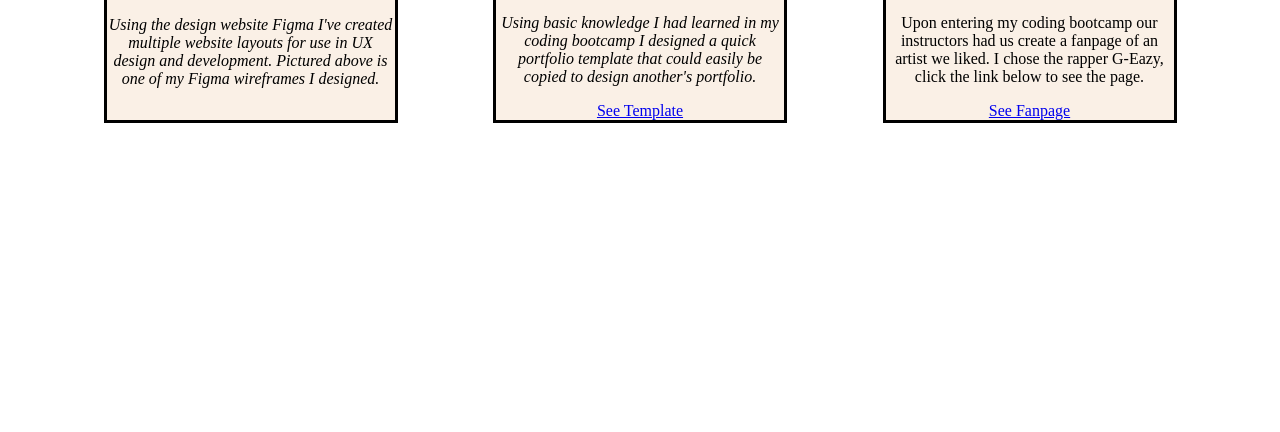
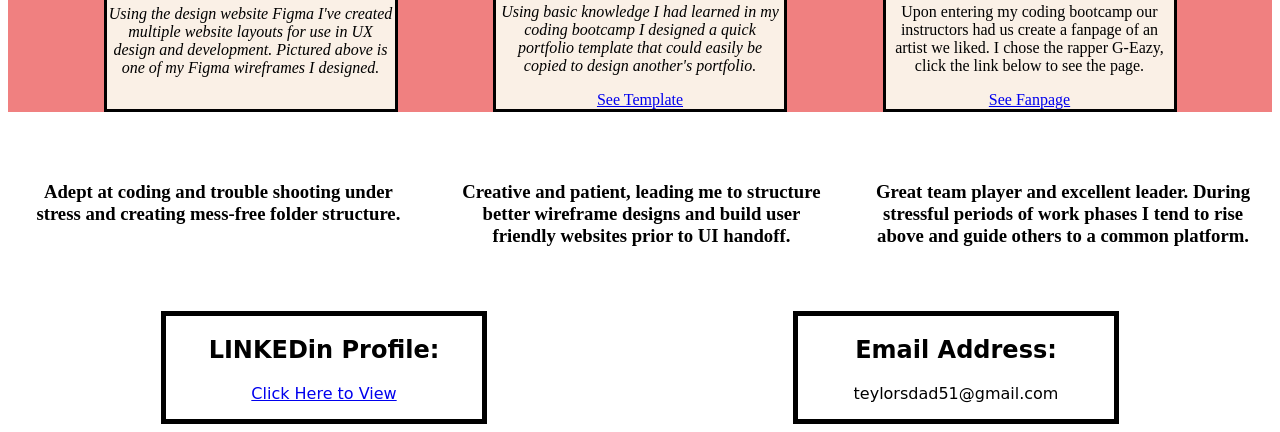
Before and after one commit to Drewbo51/Bootstrap_Portfolio1, a plain HTML site: page index.html in a window 1280 px wide. Shown: the part 1257-1689 px from the top of the page. Before the commit the page ends 1388 px from the top, so only its background shows below. Drawn offline with Linux system fonts and the light colour scheme.

Commit message:
FinalTouches

```diff
--- a/CSS/style.css
+++ b/CSS/style.css
@@ -87,6 +87,7 @@
 
 .work {
     text-align: center;
+    font-family: cursive;
 }
 
 .cardIMG1, .carIMG2 .cardIMG3 {
@@ -104,3 +105,53 @@
 #card2 {
     text-align: center;
 }
+
+.skills {
+    display: grid;
+    grid-template-columns: auto auto auto;
+    grid-template-rows: auto;
+    grid-template-areas:
+
+    "firstSET secondSET thirdSET"
+
+    ;
+}
+
+.firstSET {
+    grid-area: firstSET;
+    margin-top: 50px;
+    text-align: center;
+    padding: 0 20px;
+}
+
+.secondSET {
+    grid-area: secondSET;
+    margin-top: 50px;
+    text-align: center;
+    padding: 0 20px;
+}
+
+.thirdSET {
+    grid-area: thirdSET;
+    margin-top: 50px;
+    text-align: center;
+    padding: 0 20px;
+}
+
+.workBODY {
+    background-color: lightcoral;
+}
+
+.CONTACT {
+    text-align: center;
+    font-family: cursive;
+    display: flex;
+    flex-flow: wrap;
+    justify-content: space-around;
+    margin-top: 45px;
+}
+
+.contact-item {
+    width: 25%;
+    border: 5px solid black;
+}
--- a/index.html
+++ b/index.html
@@ -8,6 +8,7 @@
 
 <body>
 
+<!--Took navigation bar from Bootstrap-->
 <div class="navLOGO">
         <img id="navIMG" src="images/edho-pratama-T6fDN60bMWY-unsplash.jpg" width="175px" height="160px" alt="logo">
         <h1 class="nameNAV">Andrew Evans</h1>
@@ -28,6 +29,7 @@
         </li>
       </ul>
 
+<!--Took jumbotron from Bootstrap-->
     <div class="jumbotron">
         <div class="nameTRON">
             <h2><u>TITLE</u><br>My name is Andrew Evans, I am a web designer who has experience in UX design and development as well as coding and UI interface.</h2>
@@ -38,9 +40,12 @@
         <div class="picTRON"><img id="IMAGEtron" src="images/20190822_201743.jpg" alt="stud" width="550px" height="498px"></div>
       </div>
 
-<h1 class="work">WORK</h1>
+      <section class="workBODY">
 
-    <section class="CARDS">
+        <h1 class="work">WORK</h1>
+
+<!--Took cards from Bootstrap-->
+        <section class="CARDS">
 
         <div class="card" id="card1" style="width: 18rem;">
             <img src="images/Challenge3wireframe.png" width="175px" height="350px" class="cardIMG1" alt="wireframe">
@@ -54,7 +59,7 @@
             <div class="card-body">
               <u><h3 class="card-title">Portfolio Sample</h3></u>
               <em><p class="card-text">Using basic knowledge I had learned in my coding bootcamp I designed a quick portfolio template that could easily be copied to design another's portfolio.</p></em>
-              <a href="file:///C:/Users/teylo/HW_3_MY_PORTFOLIO/index.html">See Template</a>
+              <a href="https://drewbo51.github.io/HW_3_MY_PORTFOLIO/">See Template</a>
             </div>
           </div>
           <div class="card" id="card3" style="width: 18rem;">
@@ -62,9 +67,40 @@
             <div class="card-body">
               <h3 class="card-title">Fanpage of Favorite Artist</h3>
               <p class="card-text">Upon entering my coding bootcamp our instructors had us create a fanpage of an artist we liked. I chose the rapper G-Eazy, click the link below to see the page.</p>
-              <a href="https://drewbo51.github.io/G-Eazy-Fanpage/">See Fanpage</a>
+              <a href="https://drewbo51.github.io/FanPageG-Eazy/">See Fanpage</a>
             </div>
           </div>
+
+        </section>
+
+    </section>
+
+<!--Created structure by self-->
+    <section class="skills">
+
+        <div class="firstSET">
+            <h3>Adept at coding and trouble shooting under stress and creating mess-free folder structure.</h3>
+        </div>
+        <div class="secondSET">
+            <h3>Creative and patient, leading me to structure better wireframe designs and build user friendly websites prior to UI handoff.</h3>
+        </div>
+        <div class="thirdSET">
+            <h3>Great team player and excellent leader. During stressful periods of work phases I tend to rise above and guide others to a common platform.</h3>
+        </div>
+
+    </section>
+
+<!--Created structure by self-->
+    <section class="CONTACT">
+
+        <div class="contact-item">
+            <h2>LINKEDin Profile:</h2>
+            <a href="https://www.linkedin.com/in/andrew-evans-4a8829213?lipi=urn%3Ali%3Apage%3Ad_flagship3_profile_view_base_contact_details%3BEZkFlkxKQSenUrw1EiYBPQ%3D%3D">Click Here to View</a>
+        </div>
+        <div class="contact-item">
+            <h2>Email Address:</h2>
+            <p>teylorsdad51@gmail.com</p>
+        </div>
 
     </section>
 
```
Also changed, not shown: 1 other file.
